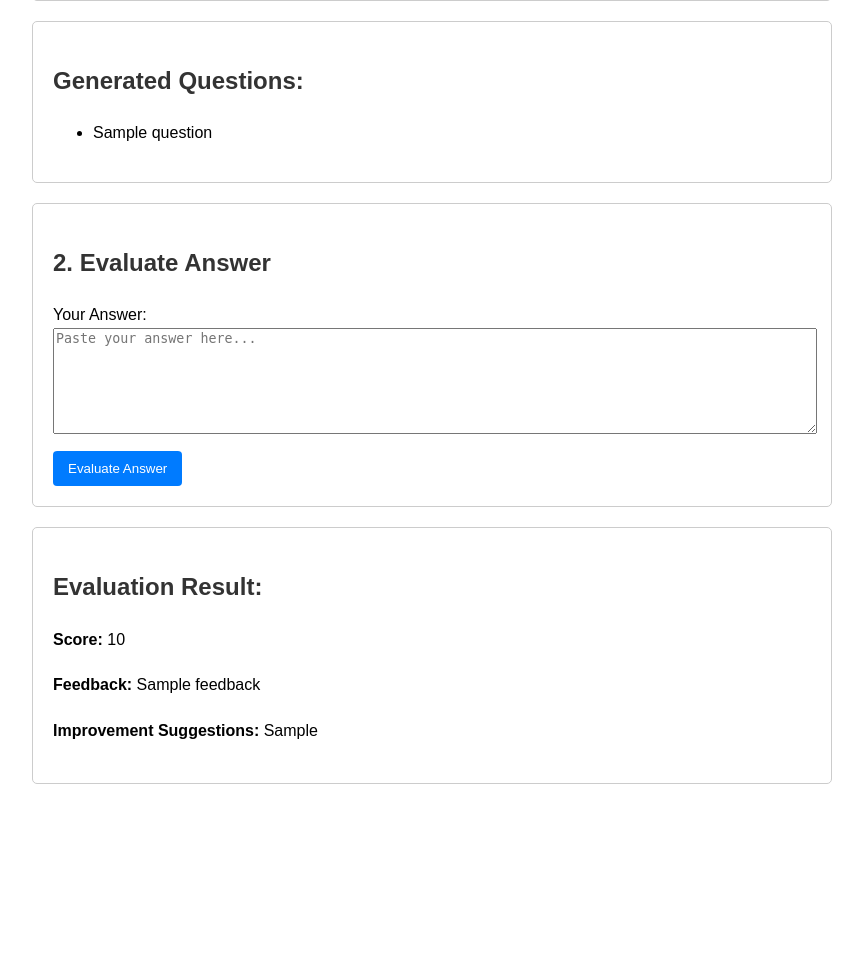
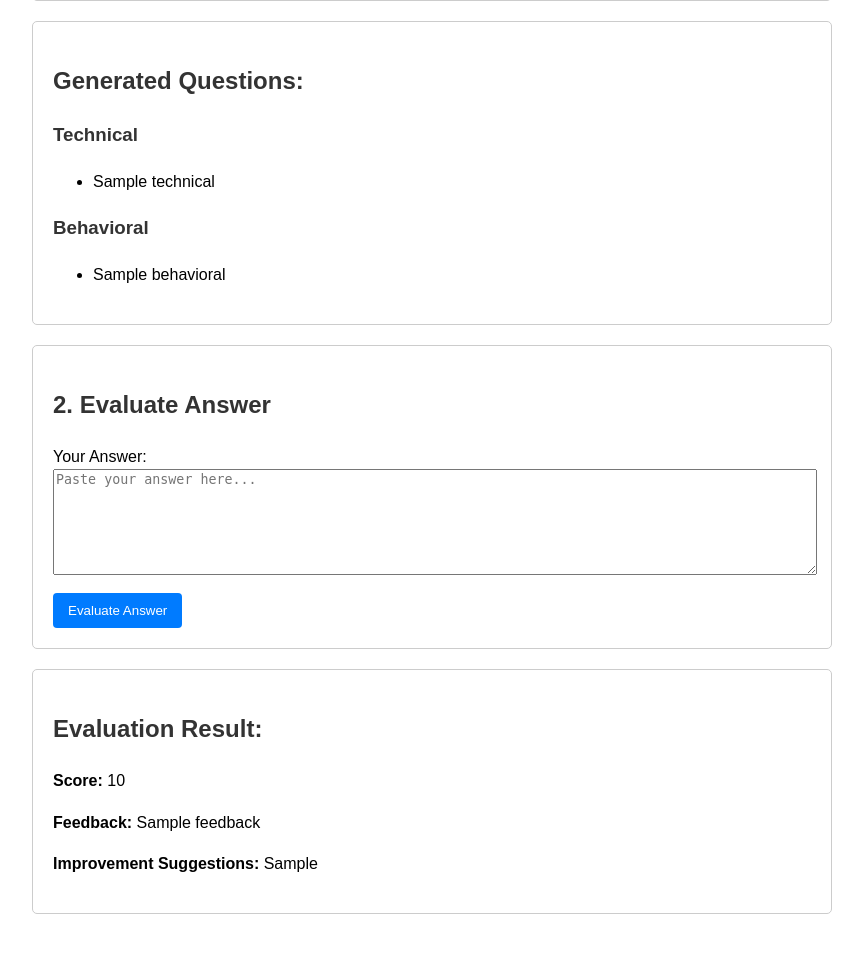
Before and after one commit to romesh45/AI-Interview-Coach, a Flask app: template templates/index.html in a window 1280 px wide. Shown: the part 565-1519 px from the top of the page, without its empty margins (208-1071 px from the left). Before the commit the page ends 1349 px from the top, so only its background shows below. Run offline with Flask 3, Linux system fonts and the light colour scheme; the template is opened without the code that fills it: most values are stand-ins (such as "Sample title", 1, 10 or a date in 2020).

Commit message:
Phase 2: Question Generation

```diff
--- a/src/app.py
+++ b/src/app.py
@@ -6,8 +6,9 @@ app = Flask(__name__, template_folder='../templates')
 
 @app.route('/', methods=['GET', 'POST'])
 def index():
-    questions = []
+    questions = None
     evaluation = None
+    error = None
 
     if request.method == 'POST':
         action = request.form.get('action')
@@ -15,13 +16,20 @@ def index():
         if action == 'generate':
             resume = request.form.get('resume', '')
             job_description = request.form.get('job_description', '')
-            questions = generate_questions(resume, job_description)
+            result = generate_questions(resume, job_description)
+
+            if 'error' in result:
+                error = result['error']
+            else:
+                questions = result
 
         elif action == 'evaluate':
             answer = request.form.get('answer', '')
             evaluation = evaluate_answer(answer)
+            if 'score' in evaluation and evaluation['score'] == 'Error':
+                error = evaluation['feedback']
 
-    return render_template('index.html', questions=questions, evaluation=evaluation)
+    return render_template('index.html', questions=questions, evaluation=evaluation, error=error)
 
 if __name__ == '__main__':
     app.run(debug=True)
--- a/src/prompts.py
+++ b/src/prompts.py
@@ -1,6 +1,7 @@
 QUESTION_GENERATION_PROMPT = """
 You are an expert technical recruiter. Based on the following resume and job description,
-generate 3 highly relevant interview questions. Return ONLY the questions, separated by newlines. No numbering or bullet points.
+generate exactly 5 technical questions and 2 behavioral questions.
+Return ONLY a JSON object with two keys: "technical" (a list of 5 strings) and "behavioral" (a list of 2 strings).
 
 Resume:
 {resume}
--- a/templates/index.html
+++ b/templates/index.html
@@ -6,15 +6,23 @@
     <title>AI Interview Coach</title>
     <style>
         body { font-family: sans-serif; margin: 40px auto; max-width: 800px; line-height: 1.6; }
-        .section { p { margin-bottom: 20px; } padding: 20px; border: 1px solid #ccc; border-radius: 5px; margin-bottom: 20px;}
+        .section { padding: 20px; border: 1px solid #ccc; border-radius: 5px; margin-bottom: 20px;}
         textarea { width: 100%; height: 100px; margin-bottom: 10px; }
         button { padding: 10px 15px; background: #007bff; color: white; border: none; border-radius: 4px; cursor: pointer; }
         button:hover { background: #0056b3; }
         h1, h2, h3 { color: #333; }
+        .error { border-color: red; color: red; }
     </style>
 </head>
 <body>
     <h1>AI Interview Coach</h1>
+
+    {% if error %}
+    <div class="section error">
+        <h2>Error</h2>
+        <p>{{ error }}</p>
+    </div>
+    {% endif %}
 
     <div class="section">
         <h2>1. Generate Questions</h2>
@@ -33,8 +41,15 @@
     {% if questions %}
     <div class="section">
         <h2>Generated Questions:</h2>
+        <h3>Technical</h3>
         <ul>
-            {% for q in questions %}
+            {% for q in questions.technical %}
+                <li>{{ q }}</li>
+            {% endfor %}
+        </ul>
+        <h3>Behavioral</h3>
+        <ul>
+            {% for q in questions.behavioral %}
                 <li>{{ q }}</li>
             {% endfor %}
         </ul>
```
Also changed, not shown: src/question_generator.py (+15 -9 lines), README.md.
